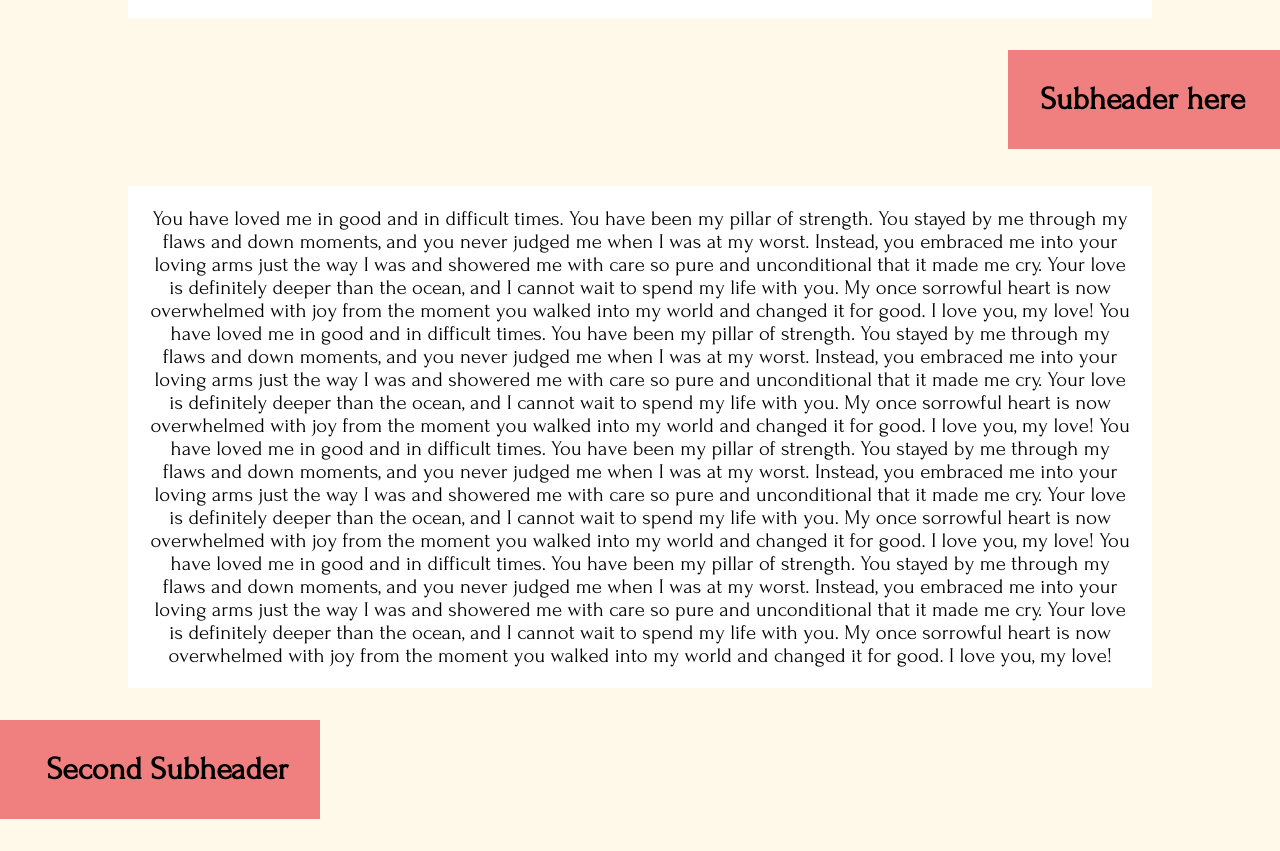
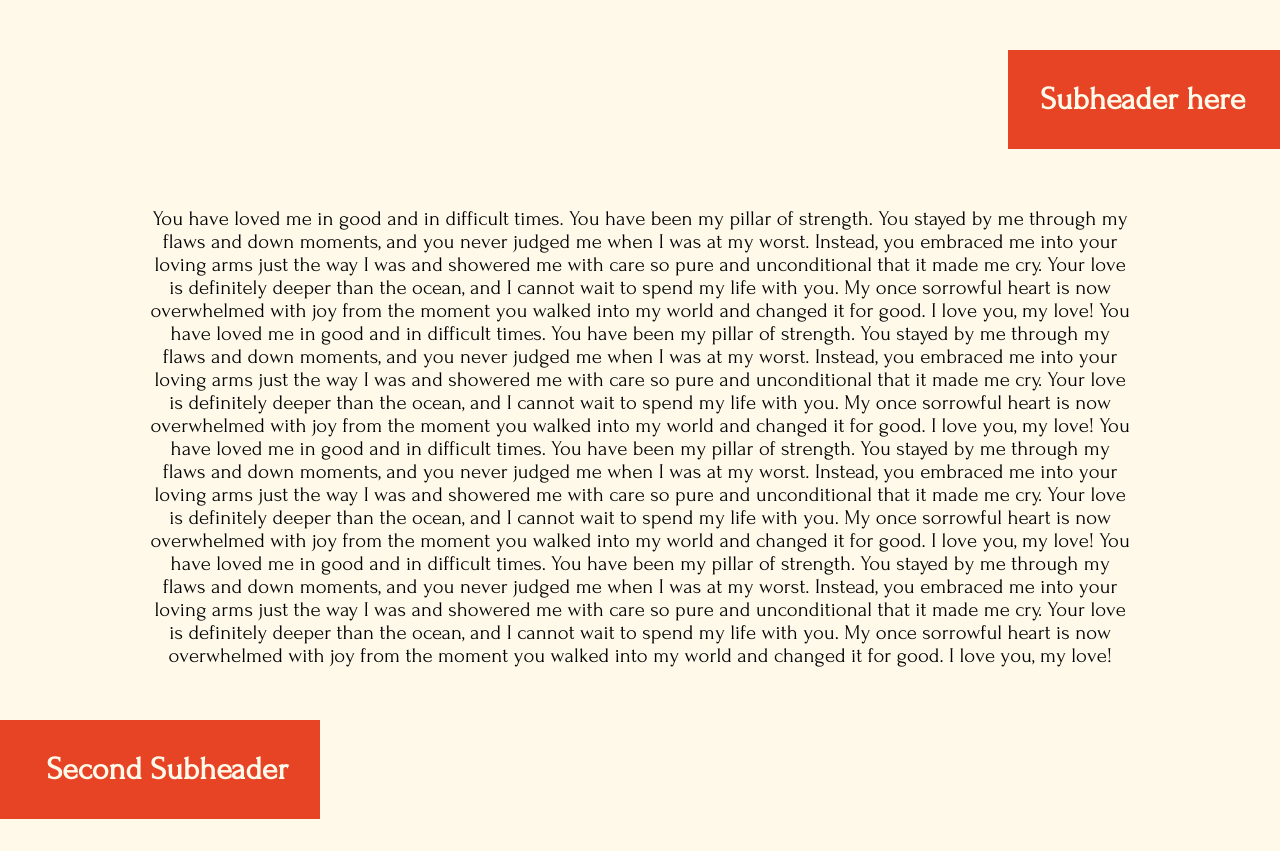
Before and after one commit to alexvargas000/Portfolio, a plain HTML site: page view-project-cat.html in a window 1280 px wide. Shown: the part 1730-2581 px from the top of the page. Drawn offline with Linux system fonts and the light colour scheme.

Commit message:
Update View-projects.css

```diff
--- a/CSS/View-projects.css
+++ b/CSS/View-projects.css
@@ -147,7 +147,7 @@
 
   .project-title{
     width: 60%;
-    background-color: lightgray;
+    background-color: #e74425;
     text-align: right;
     margin: 1em 0;
   }
@@ -164,7 +164,7 @@
 
   .sub-header-1 h1{
     float: right;
-    background-color: lightcoral;
+    background-color: #e74425;
     padding: 1em;
     margin: 1em 0;
     width: 6.5em;
@@ -181,7 +181,7 @@
 
    .sub-header-2 h1{
      text-align: right;
-     background-color: lightcoral;
+     background-color: #e74425;
      padding: 1em;
      margin: 1em 0;
      width: 8em;
@@ -279,13 +279,16 @@
     justify-content: space-evenly;
   }
 
+  #Project-info h1{
+    color: #fff9ea;
+  }
+
   .project-text{
     width: 80%;
     height: auto;
     margin: 0 auto;
     margin-top: .3em;
     overflow: hidden;
-    background-color: white;
     //box-shadow: 0 4px 8px 0 rgba(0, 0, 0, 0.2), 0 6px 20px 0 rgba(0, 0, 0, 0.19);
 
     text-align: center;
```
